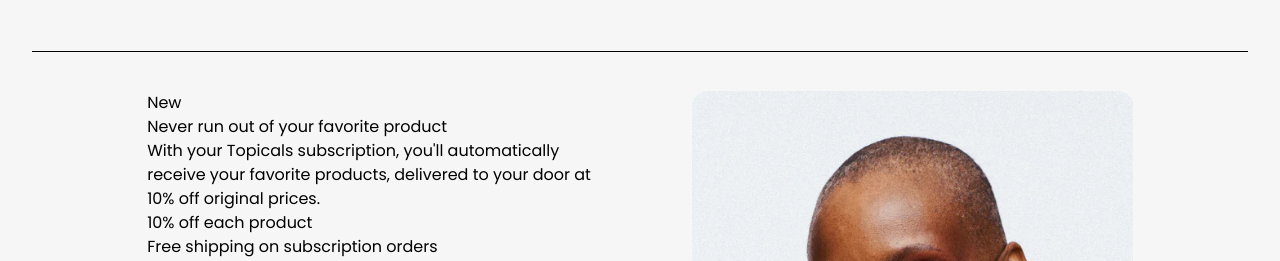
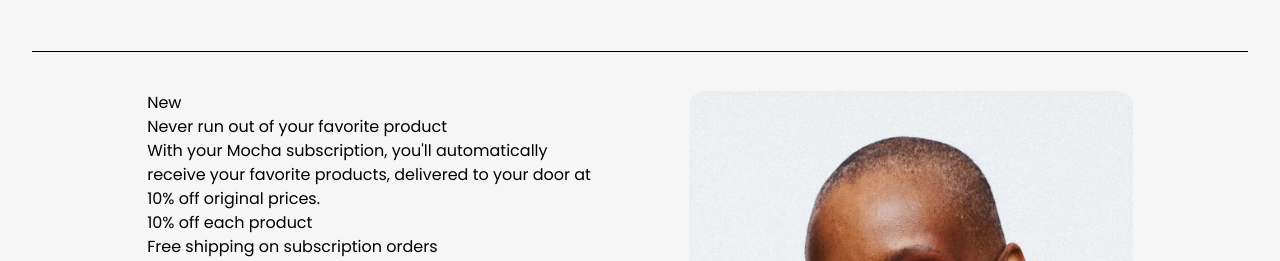
Before and after one commit to Demiladeala/topicals-clone, a Next.js app: page / in a window 1280 px wide. Shown: the part 3100-3361 px from the top of the page. Built offline with nearby package versions, Linux system fonts and the light colour scheme.

Commit message:
Changed Title from Macho-store to Mocha Store

```diff
--- a/pages/index.js
+++ b/pages/index.js
@@ -39,7 +39,7 @@ export default function Home() {
   return (
     <>
     <header>
-      <title>Macho-store</title>
+      <title>Moocha store</title>
       <link rel='icon' href='favicon.ico'/>
     </header>
 
@@ -123,7 +123,7 @@ export default function Home() {
       <div>
         <span>New</span>
         <h2>Never run out of your favorite product</h2>
-        <p>With your Topicals subscription, you'll automatically receive your favorite products,
+        <p>With your Mocha subscription, you'll automatically receive your favorite products,
         delivered to your door at 10% off original prices.</p>
         <p className='flex'>10% off each product</p>
         <p className='flex'>Free shipping on subscription orders</p>
```
